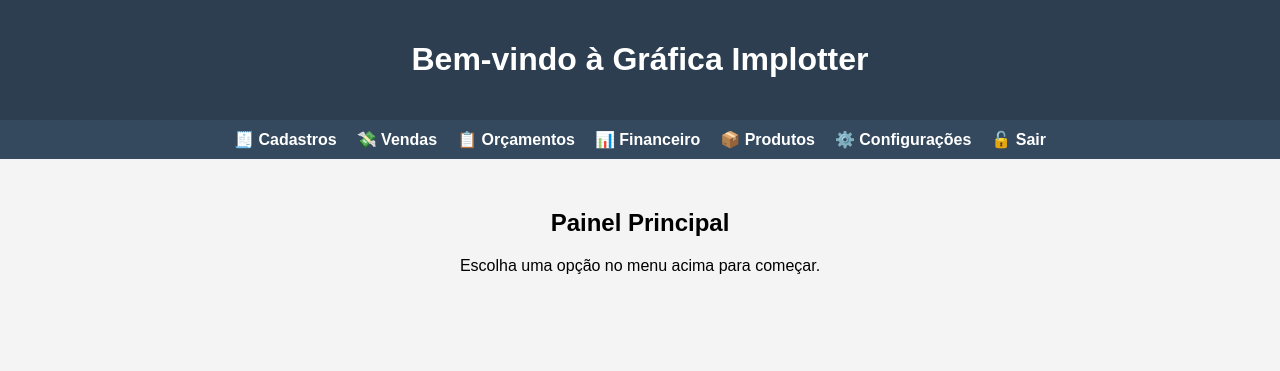
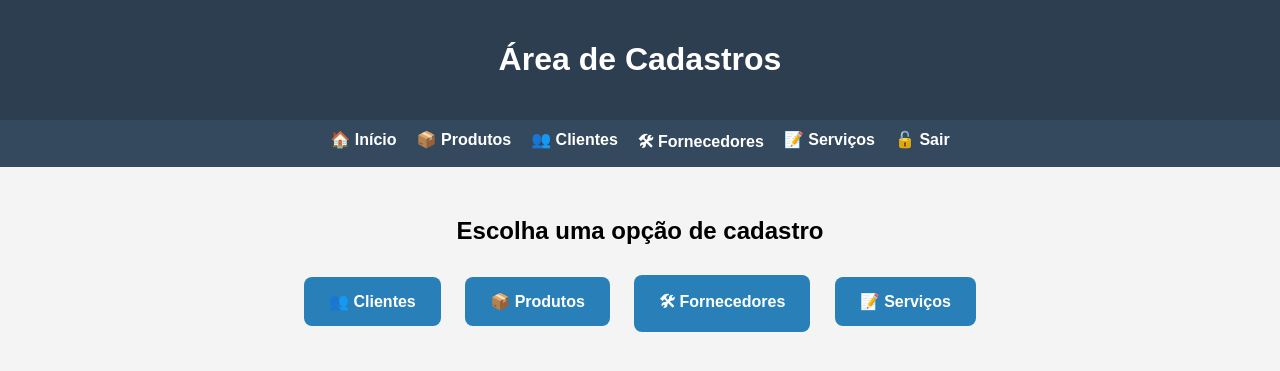
Before and after one commit to GraficaImPlotter/grafica-implotter, a FastAPI app: template app/templates/cadastros.html in a window 1280 px wide. Shown: the top 371 px of the page. Run offline with FastAPI, Linux system fonts and the light colour scheme; the template is opened without the code that fills it, so the values that code supplies are empty.

Commit message:
Adicionando tela de cadastros

```diff
--- a/app/templates/cadastros.html
+++ b/app/templates/cadastros.html
@@ -2,7 +2,7 @@
 <html lang="pt-br">
 <head>
   <meta charset="UTF-8">
-  <title>Painel | Gráfica Implotter</title>
+  <title>Cadastros | Gráfica Implotter</title>
   <style>
     body { font-family: Arial; margin: 0; background: #f4f4f4; }
     header { background: #2c3e50; color: white; padding: 20px; text-align: center; }
@@ -10,24 +10,41 @@
     nav a { color: white; text-decoration: none; font-weight: bold; }
     nav a:hover { text-decoration: underline; }
     .conteudo { padding: 30px; text-align: center; }
+    .botoes a {
+      display: inline-block;
+      margin: 10px;
+      padding: 15px 25px;
+      background: #2980b9;
+      color: white;
+      border-radius: 8px;
+      text-decoration: none;
+      font-weight: bold;
+    }
+    .botoes a:hover {
+      background: #1c5980;
+    }
   </style>
 </head>
 <body>
   <header>
-    <h1>Bem-vindo à Gráfica Implotter</h1>
+    <h1>Área de Cadastros</h1>
   </header>
   <nav>
-    <a href="/cadastros">🧾 Cadastros</a>
-    <a href="#">💸 Vendas</a>
-    <a href="#">📋 Orçamentos</a>
-    <a href="#">📊 Financeiro</a>
+    <a href="/painel">🏠 Início</a>
     <a href="/produtos">📦 Produtos</a>
-    <a href="#">⚙️ Configurações</a>
+    <a href="/clientes">👥 Clientes</a>
+    <a href="#">🛠 Fornecedores</a>
+    <a href="#">📝 Serviços</a>
     <a href="/logout">🔓 Sair</a>
   </nav>
   <div class="conteudo">
-    <h2>Painel Principal</h2>
-    <p>Escolha uma opção no menu acima para começar.</p>
+    <h2>Escolha uma opção de cadastro</h2>
+    <div class="botoes">
+      <a href="/clientes">👥 Clientes</a>
+      <a href="/produtos">📦 Produtos</a>
+      <a href="#">🛠 Fornecedores</a>
+      <a href="#">📝 Serviços</a>
+    </div>
   </div>
 </body>
 </html>
```
